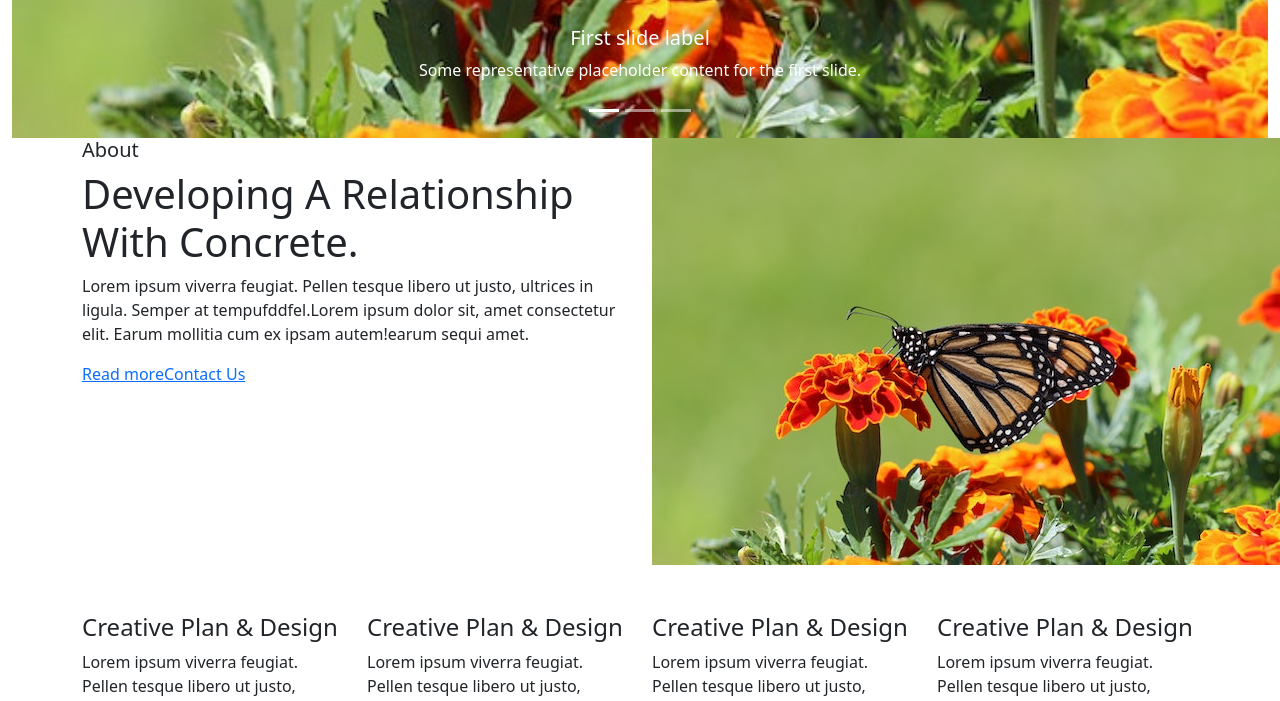
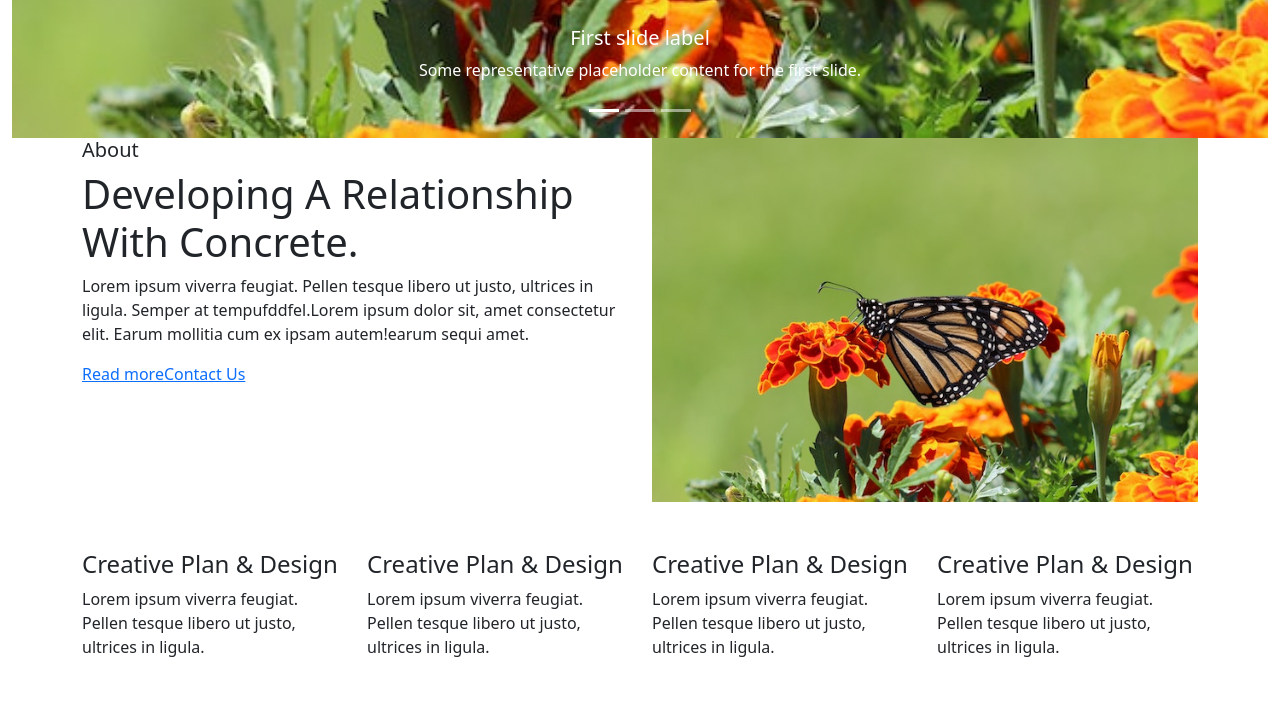
Before and after one commit to tanjinabd07/Skyto, a plain HTML site: page index.html in a window 1280 px wide. Shown: the part 900-1601 px from the top of the page. Drawn offline with Linux system fonts and the light colour scheme.

Commit message:
first update

```diff
--- a/index.html
+++ b/index.html
@@ -112,7 +112,7 @@
                 </div>
             </div>
             <div class="col-md-6 image">
-                <img src="images/flower1.jpg" class="image-fluid" alt="">
+                <img src="images/flower1.jpg" class="img-fluid" alt="">
             </div>
         </div>
     </div>
```
